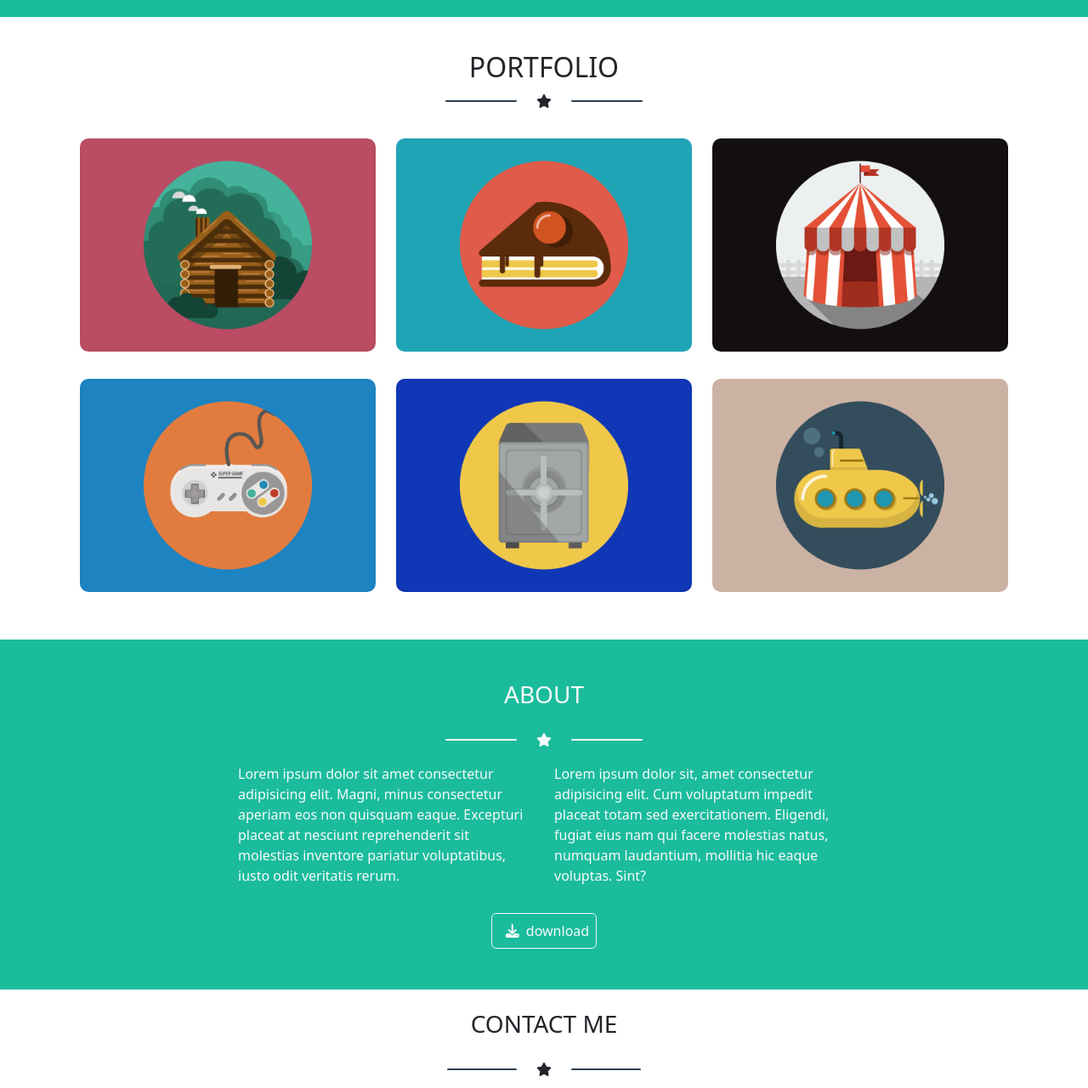
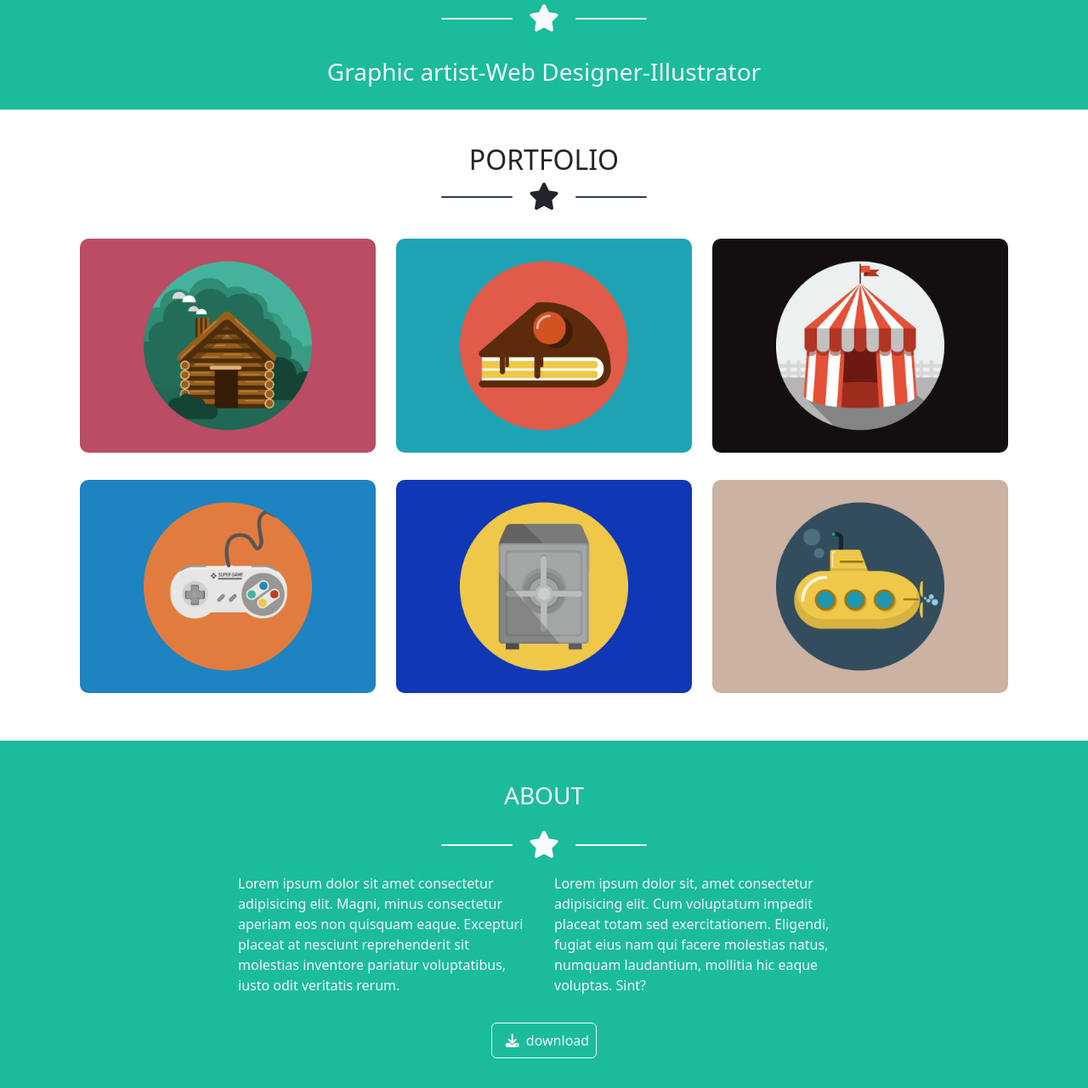
Before and after one commit to CosimoGiove/html-css-bootstrap-freelancer, a plain HTML site: page index.html in a window 1280 px wide. Shown: the part 519-1800 px from the top of the page at 85% size. Drawn offline with nearby package versions, Linux system fonts and the light colour scheme.

Commit message:
feat:ritocco star

```diff
--- a/index.html
+++ b/index.html
@@ -74,7 +74,7 @@
             <!--container-top-->
             <div class="container text-center">
                 <div class="pt-4">
-                    <div class="img col-2 mx-auto pt-4">
+                    <div class="img col-md-5 col-lg-3 mx-auto pt-4 col-8">
                         <img src="img/avatar.svg" alt="avatar">
                     </div>
                 </div>
@@ -83,7 +83,7 @@
                 </h1>
                 <div class=" col-3 mx-auto d-flex ">
                     <div class="cg-icon  mx-auto align-self-center bg-light rounded-2"></div>
-                    <div><i class=" mx-auto fa-solid fa-star text-light"></i></div>
+                    <div><i class=" mx-auto fa-solid fa-star text-light fs-2"></i></div>
                     <div class="cg-icon  align-self-center mx-auto bg-light rounded-2"></div>
                 </div>
                 <p class="pt-4 pb-4 text-light fs-3">Graphic artist-Web Designer-Illustrator</p>
@@ -95,7 +95,7 @@
             <h2 class="text-center pt-4">PORTFOLIO</h2>
             <div class=" col-3 mx-auto d-flex ">
                 <div class="cg-icon  mx-auto align-self-center cg-portfolio rounded-2"></div>
-                <div><i class=" mx-auto fa-solid fa-star"></i></div>
+                <div><i class=" mx-auto fa-solid fa-star fs-2"></i></div>
                 <div class="cg-icon  align-self-center mx-auto cg-portfolio rounded-2"></div>
             </div>
             <div class="row g-2 mx-auto pb-5 pt-3 ">
@@ -147,7 +147,7 @@
                 <h3 class="text-center text-light pt-5">ABOUT</h3>
                 <div class=" col-3 mx-auto d-flex pt-3 pb-3 ">
                     <div class="cg-icon  mx-auto align-self-center bg-light rounded-2"></div>
-                    <div><i class=" mx-auto fa-solid fa-star text-light"></i></div>
+                    <div><i class=" mx-auto fa-solid fa-star text-light fs-2"></i></div>
                     <div class="cg-icon  align-self-center mx-auto bg-light rounded-2"></div>
                 </div>
 
@@ -187,7 +187,7 @@
                     <h3 class="text-center">CONTACT ME</h3>
                     <div class=" col-3 mx-auto d-flex pt-3 pb-3 ">
                         <div class="cg-icon  mx-auto align-self-center cg-portfolio rounded-2"></div>
-                        <div><i class=" mx-auto fa-solid fa-star "></i></div>
+                        <div><i class=" mx-auto fa-solid fa-star fs-2"></i></div>
                         <div class="cg-icon  align-self-center mx-auto cg-portfolio rounded-2"></div>
                     </div>
                     <div class="col-8 mx-auto">
```
